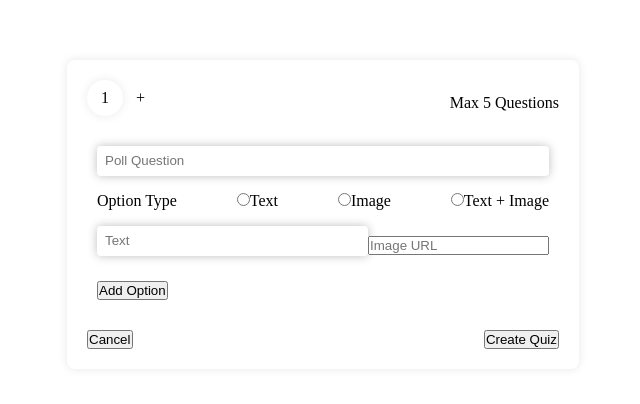
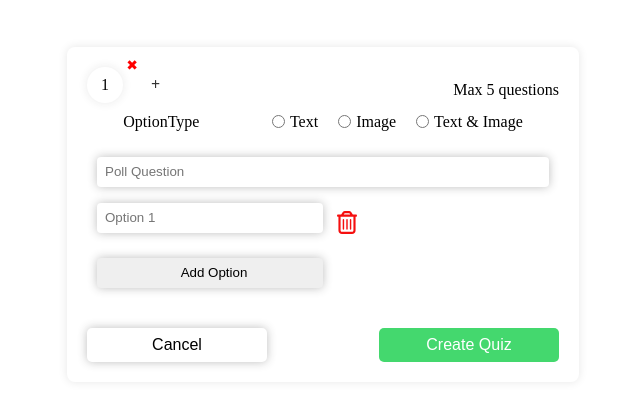
Before and after one commit to davidjhaa/Quizzify, a React (Create React App) app: page /quizCreator in a window 1280 px wide. Shown: the part 186-590 px from the top of the page, without its empty margins (317-957 px from the left). Built offline with nearby package versions, Linux system fonts and the light colour scheme.

Commit message:
UI of Quiz creating done

```diff
--- a/src/components/Home/Dashboard/Sidebar.js
+++ b/src/components/Home/Dashboard/Sidebar.js
@@ -14,6 +14,11 @@ const Sidebar = () => {
     setActiveButton(buttonName);
     dispatch(setComponent(buttonName));
   };
+
+  const handleLogout = () => {
+    localStorage.clear();
+    navigate('/login')
+  }
 
   return (
     <div className={styles.sidebar}>
@@ -44,7 +49,7 @@ const Sidebar = () => {
           Create Quiz
         </button>
       </div>
-      <button className={styles.logout} onClick={() => localStorage.clear()}>LOGOUT</button>
+      <button className={styles.logout} onClick={handleLogout}>LOGOUT</button>
     </div>
   );
 };
--- a/src/components/Quiz/QuizCreator/QuizCreator.js
+++ b/src/components/Quiz/QuizCreator/QuizCreator.js
@@ -1,111 +1,133 @@
 import React, { useState } from "react";
 import styles from "./QuizCreator.module.css";
+import { useDispatch, useSelector } from "react-redux";
+import { addQuestion, removeQuestion, updateQuestion } from "../../../redux/questionsSlice";
+import deleteIcon from '../../../assets/delete.svg';
 
-const QuizCreator = ({ qName, qType }) => {
-  const [questions, setQuestions] = useState([
-    { text: "", options: [{ text: "", imageUrl: "" }] },
-  ]);
+const QuizCreator = () => {
+  const dispatch = useDispatch();
+  const [question, setQuestion] = useState({
+    questionText : "",
+    options: [{ text: "" }]
+  });
+  const [activeQuestion, setActiveQuestion] = useState(1);
 
-  const addQuestion = () => {
-    setQuestions([
-      ...questions,
-      { text: "", options: [{ text: "", imageUrl: "" }] },
-    ]);
+  const handleAddQuestion = () => {
+    dispatch(addQuestion());
   };
 
-  const removeQuestion = (index) => {
-    const newQuestions = [...questions];
-    newQuestions.splice(index, 1);
-    setQuestions(newQuestions);
+  const handleRemoveQuestion = (index) => {
+    dispatch(removeQuestion(index));
   };
 
-  const handleQuestionChange = (index, event) => {
-    const newQuestions = [...questions];
-    newQuestions[index].text = event.target.value;
-    setQuestions(newQuestions);
+  const handleQuestionChange = (event) => {
+    setQuestion({
+      ...question,
+      questionText: event.target.value
+    });
   };
 
-  const handleOptionChange = (qIndex, oIndex, event) => {
-    const newQuestions = [...questions];
-    newQuestions[qIndex].options[oIndex][event.target.name] =
-      event.target.value;
-    setQuestions(newQuestions);
+  const handleOptionChange = (index, event) => {
+    const newOptions = [...question.options];
+    newOptions[index].text = event.target.value;
+    setQuestion({
+      ...question,
+      options: newOptions
+    });
   };
 
-  const addOption = (qIndex) => {
-    const newQuestions = [...questions];
-    newQuestions[qIndex].options.push({ text: "", imageUrl: "" });
-    setQuestions(newQuestions);
+  const handleAddOption = () => {
+    setQuestion({
+      ...question,
+      options: [...question.options, { text: "" }]
+    });
+  };
+
+  const handleDeleteOption = (index) => {
+    const newOptions = [...question.options];
+    newOptions.splice(index, 1);
+    setQuestion({
+      ...question,
+      options: newOptions
+    });
+  };
+
+  const handleQuestionClick = (index) => {
+    setActiveQuestion(index);
   };
 
   return (
     <div className={styles.parent}>
       <div className={styles.quizCreator}>
         <div className={styles.questionNav}>
-          <div className={styles.qNumber}>
-            {questions.map((_, index) => (
-              <div key={index} className={styles.questionCircle}>
+          <div className={styles.questionNumber}>
+            {question.options.map((_, index) => (
+              <div key={index} className={styles.questionItem}>
+                <div
+                  className={`${styles.questionCircle} ${activeQuestion === index ? styles.active : ""}`}
+                  onClick={() => handleQuestionClick(index)}
+                >
                   {index + 1}
                 </div>
+                <div className={styles.closeButton} onClick={() => handleRemoveQuestion(index)}>
+                  &#10006;
+                </div>
+              </div>
             ))}
-            <div onClick={addQuestion}>+</div>
+            <div onClick={handleAddQuestion} style={{fontWeight: 'bold', color: '#333', cursor:'pointer', marginLeft:'15px'}}> &#43;</div>
           </div>
-          <span>Max 5 Questions</span>
+          <span>Max 5 questions</span>
         </div>
-        {questions.map((question, qIndex) => (
-          <div key={qIndex} className={styles.question}>
+        <div className={styles.optionType}>
+          <span>OptionType</span>
+          <div className={styles.radioButtons}>
+            <div>
+              <input type="radio" id="Text" name="option" />
+              <label for="Text">Text</label>
+            </div>
+            <div>
+              <input type="radio" id="Image" name="option" />
+              <label for="Image">Image</label>
+            </div>
+            <div>
+              <input type="radio" id="Text+Image" name="option" />
+              <label for="Text+Image">Text & Image</label>
+            </div>
+          </div>
+        </div>
+        <div className={styles.question}>
           <input
             className={styles.quizType}
             type="text"
             placeholder="Poll Question"
-              value={question.text}
-              onChange={(e) => handleQuestionChange(qIndex, e)}
+            value={question.questionText}
+            onChange={handleQuestionChange}
             />
-            <div className={styles.optionType}>
-                <span>Option Type</span>
-                <div>
-                    <input type="radio" value="text" name="optionType"/>
-                    <label for="text">Text</label>
-                </div>
-                <div>
-                    <input type="radio" value="image" name="optionType"/>
-                    <label for="text">Image</label>
-                </div>
-                <div>
-                    <input type="radio" value="text+image" name="optionType"/>
-                    <label for="text">Text + Image</label>
-                </div>
-            </div>
-            {question.options.map((option, oIndex) => (
-              <div key={oIndex} className={styles.options}>
+          {question.options.map((option, index) => (
+            <div key={index} className={styles.options}>
               <input
                 className={styles.option}
                 type="text"
-                  placeholder="Text"
+                placeholder={`Option ${index + 1}`}
                 name="text"
                 value={option.text}
-                  onChange={(e) => handleOptionChange(qIndex, oIndex, e)}
+                onChange={(e) => handleOptionChange( index, e)}
               />
-                <input
-                  type="text"
-                  placeholder="Image URL"
-                  name="imageUrl"
-                  value={option.imageUrl}
-                  onChange={(e) => handleOptionChange(qIndex, oIndex, e)}
+              <img
+                src={deleteIcon}
+                alt="Delete option"
+                className={styles.deleteIcon}
+                onClick={() => handleDeleteOption(index)}
               />
             </div>
           ))}
-            <button onClick={() => addOption(qIndex)}>Add Option</button>
-            {qIndex > 0 && (
-              <button onClick={() => removeQuestion(qIndex)}>
-                Remove Question
-              </button>
+          {question.options.length < 4 && (
+            <button onClick={handleAddOption} className={styles.addOption}>Add Option</button>
           )}
         </div>
-        ))}
-        <div style={{display:'flex' , justifyContent:'space-between'}}>
-            <button>Cancel</button>
-            <button>Create Quiz</button>
+        <div style={{ display: "flex", justifyContent: "space-between" }}>
+          <button className={styles.cancelButton}>Cancel</button>
+          <button className={styles.createButton}>Create Quiz</button>
         </div>
       </div>
     </div>
--- a/src/components/Quiz/QuizCreator/QuizCreator.module.css
+++ b/src/components/Quiz/QuizCreator/QuizCreator.module.css
@@ -21,14 +21,27 @@
   align-items: center;
 }
 
-.qNumber{
+.questionNumber{
   display: flex;
   align-items: center;
   margin-bottom: 10px;
   gap: 8px;
 }
 
+.questionItem {
+  position: relative; /* Ensure the close button position is relative to the questionItem */
+}
+
+.closeButton {
+  position: absolute;
+  top: -15px; /* Adjust the distance from the top of the question circle */
+  right: -15px; /* Adjust the distance from the right of the question circle */
+  cursor: pointer;
+  color: red; /* Adjust color as needed */
+}
+
 .questionCircle {
+  position: relative;
   width: 36px;
   height: 36px;
   border-radius: 50%;
@@ -38,6 +51,15 @@
   justify-content: center;
   margin-right: 5px;
   box-shadow: 0 0 10px rgba(43, 42, 42, 0.1);
+  cursor: pointer;
+}
+
+.closeButton {
+  position: absolute;
+  top: -10px;
+  right: -10px;
+  font-size: 14px;
+  cursor: pointer;
 }
 
 .quizType{
@@ -58,8 +80,23 @@
 
 .optionType{
   display: flex;
-  justify-content: space-between;
+  justify-content: space-around;
+  /* align-items: center;  */
   margin-bottom: 16px;
+}
+
+.radioButtons{
+  display: flex;
+  gap: 20px;
+}
+
+.radioButtons div {
+  display: flex;
+  align-items: center; /* Align items vertically */
+}
+
+input[type="radio"] {
+  margin-right: 5px; /* Adjust the spacing between radio button and label */
 }
 
 .options {
@@ -69,7 +106,7 @@
 }
 
 .option{
-  width: 80%;
+  width: 50%;
   height: 30px;
   margin-bottom: 10px;
   padding-left: 8px;
@@ -78,8 +115,62 @@
   box-shadow: 0 0 10px rgba(43, 42, 42, 0.3);
 }
 
+.deleteIcon{
+  width: 20px;
+  margin-left: 14px;
+  cursor: pointer;
+}
 
+.addOption{
+  width: 50%;
+  height: 30px;
+  margin-bottom: 10px;
+  padding-left: 8px;
+  border: none;
+  border-radius: 4px;
+  box-shadow: 0 0 10px rgba(43, 42, 42, 0.3);
+  cursor: pointer;
+}
 
 button {
   margin-top: 10px;
 }
+
+.createButton {
+  width: 180px;
+  height: 34px;
+  padding: 10px 10px;
+  background-color: #44d86e;
+  border: none;
+  border-radius: 5px;
+  color: #fff;
+  font-size: 16px;
+  cursor: pointer;
+  text-align: center;
+  display: flex;
+  justify-content: center;
+  align-items: center;
+}
+
+
+.cancelButton{
+  width: 180px;
+  height: 34px;
+  padding: 10px 10px;
+  background-color: white;
+  border: none;
+  border-radius: 5px;
+  color: black;
+  font-size: 16px;
+  cursor: pointer;
+  text-align: center;
+  display: flex;
+  justify-content: center;
+  align-items: center;
+  box-shadow: 0 0 10px rgba(43, 42, 42, 0.3);
+}
+
+.cancelButton:hover,
+.createButton:hover {
+  border: 2px solid red;
+}
--- /dev/null
+++ b/src/redux/questionsSlice.js
@@ -0,0 +1,26 @@
+import { createSlice } from "@reduxjs/toolkit";
+
+const initialState = {
+  questions: [{}], // Initial state with an array containing an empty object
+};
+
+const questionsSlice = createSlice({
+  name: "questions",
+  initialState,
+  reducers: {
+    addQuestion: (state) => {
+      state.questions.push({}); // Add a new empty question object
+    },
+    removeQuestion: (state, action) => {
+      state.questions.splice(action.payload, 1); // Remove question at specified index
+    },
+    updateQuestion: (state, action) => {
+      const { index, question } = action.payload;
+      state.questions[index] = { ...state.questions[index], ...question }; // Update question at specified index
+    },
+  },
+});
+
+export const { addQuestion, removeQuestion, updateQuestion } = questionsSlice.actions;
+
+export default questionsSlice.reducer;
--- a/src/redux/store.js
+++ b/src/redux/store.js
@@ -1,8 +1,10 @@
 import { configureStore } from '@reduxjs/toolkit';
 import componentReducer from './componentSlice';
+import questionsReducer from "./questionsSlice";
 
 export default configureStore({
   reducer: {
     component: componentReducer,
+    questions: questionsReducer,
   },
 });
```
Also changed, not shown: src/assets/delete.svg (added). Lines whose indentation alone changed are shown as unchanged.
